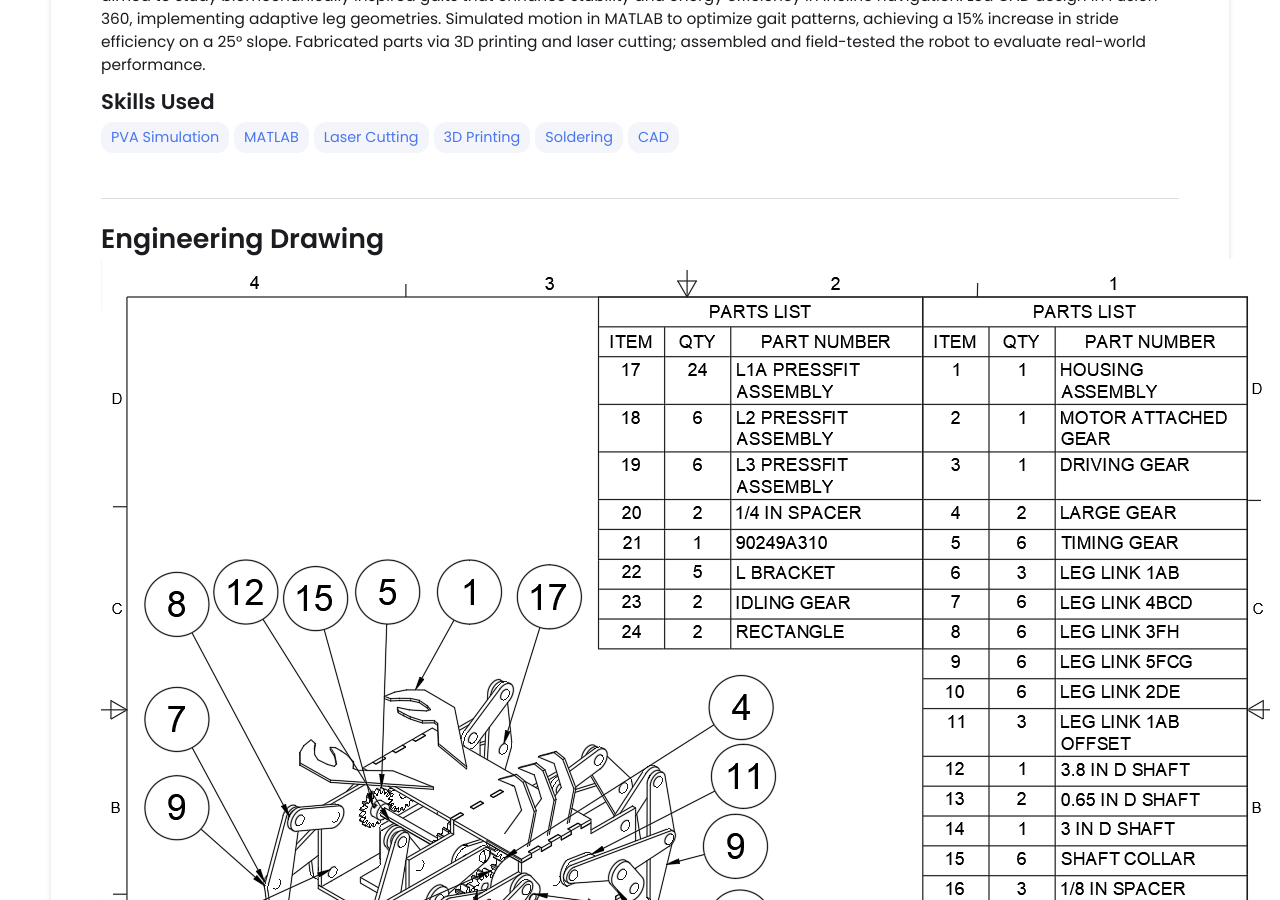
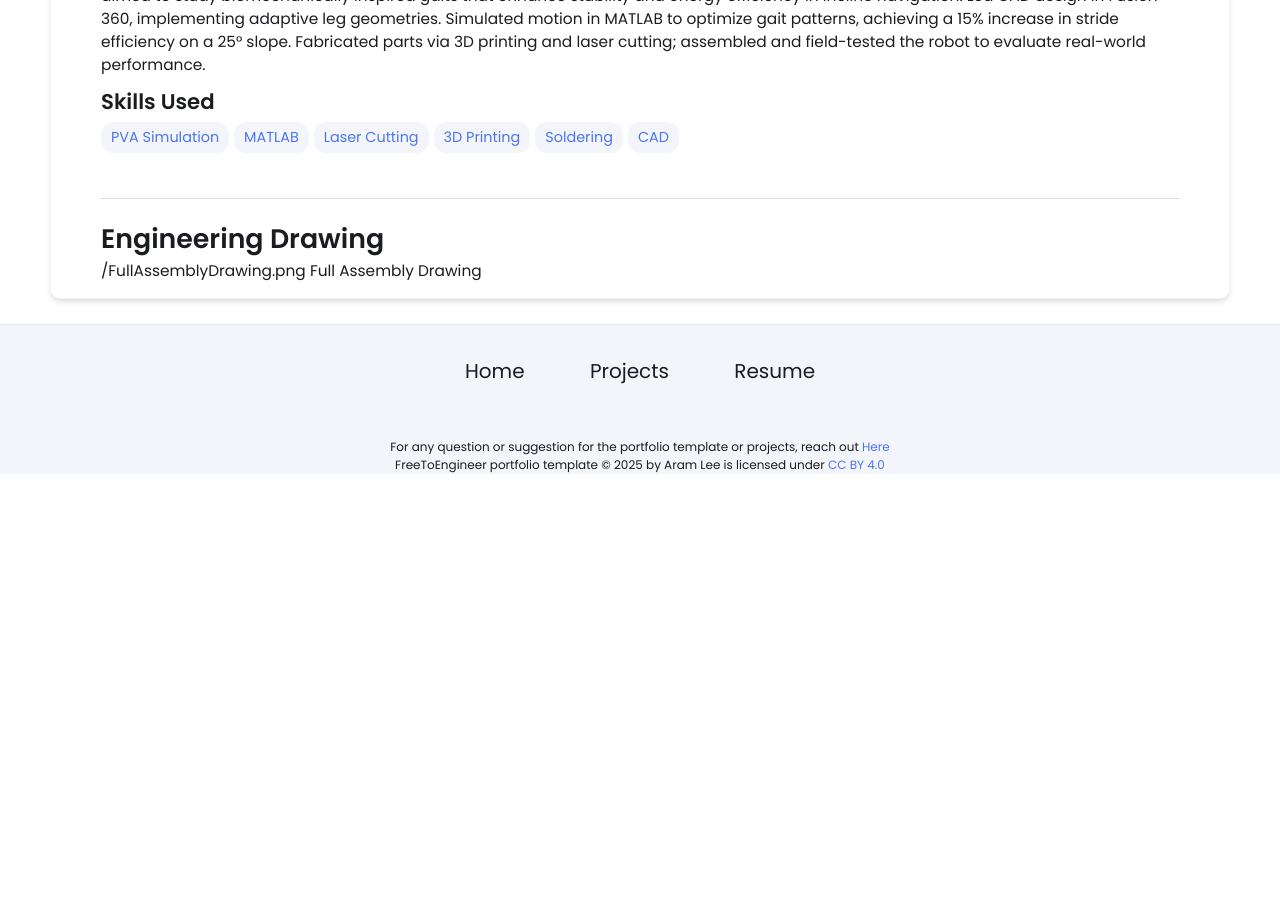
Before and after one commit to timchen863/timchen863.github.io, a Jekyll site: the page built from _projects/Uphill Robotic Hextech Explorer/index.md, in a window 1280 px wide and 900 px high, scrolled down 627 px. Built offline with Jekyll 4.4.1, drawn with Linux system fonts in a browser that asks for light colours; after the commit the page ends 1101 px from its top, so only the background shows below that.

Commit message:
Update index.md

```diff
--- a/_projects/Uphill Robotic Hextech Explorer/index.md
+++ b/_projects/Uphill Robotic Hextech Explorer/index.md
@@ -16,4 +16,5 @@ main-image: /hextechdemo.jpg
 
 ---
 # Engineering Drawing
-![Full Assembly Drawing](./FullAssemblyDrawing.png)
+/FullAssemblyDrawing.png
+Full Assembly Drawing
```
